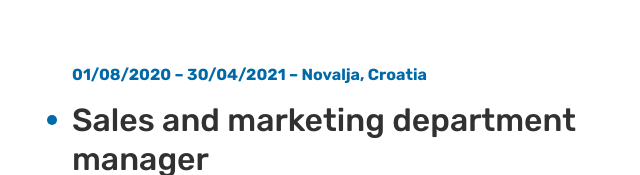
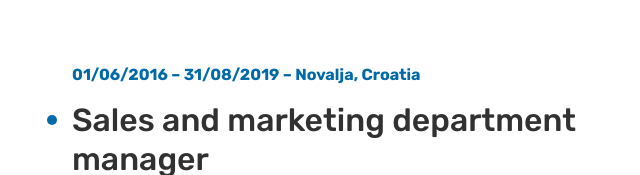
Before and after one commit to BZubovic/Portfolio, a plain HTML site: page about.html in a window 1280 px wide. Shown: the part 2025-2200 px from the top of the page, 568-1208 px from the left. Drawn offline with Linux system fonts and the light colour scheme.

Commit message:
fixed dates in CV

```diff
--- a/about.html
+++ b/about.html
@@ -150,7 +150,7 @@
                     client-requested websites.</p>
             </div>
             <div class="info2">
-                <h3 class="above">01/08/2020 – 30/04/2021 – Novalja, Croatia</h2>
+                <h3 class="above">01/06/2016 – 31/08/2019 – Novalja, Croatia</h2>
                 <h2 class="maininfo">Sales and marketing department manager</h2>
                 <h4 class="place">Aparthotel Novalja d.o.o</h4>
                 <p class="desc">PC and network maintenance.<br>
```
Also changed, not shown: 1 other file.
